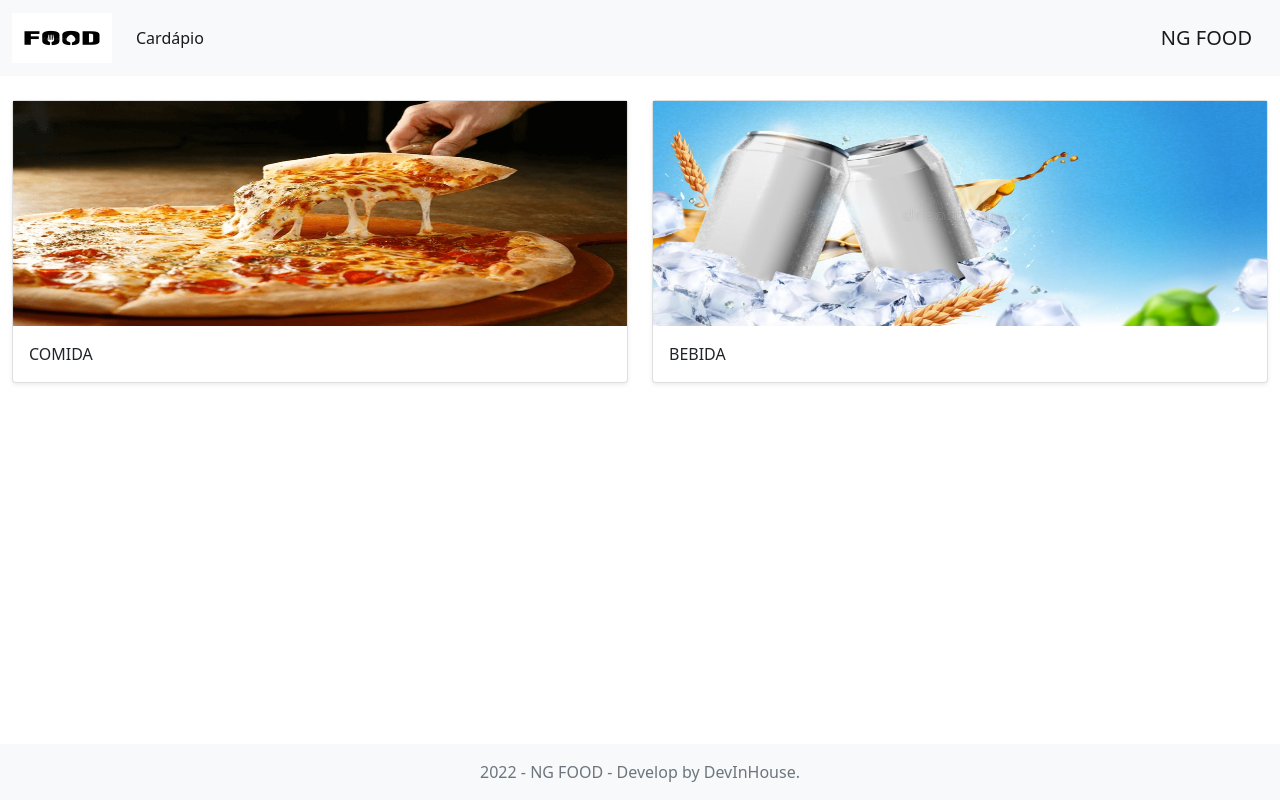
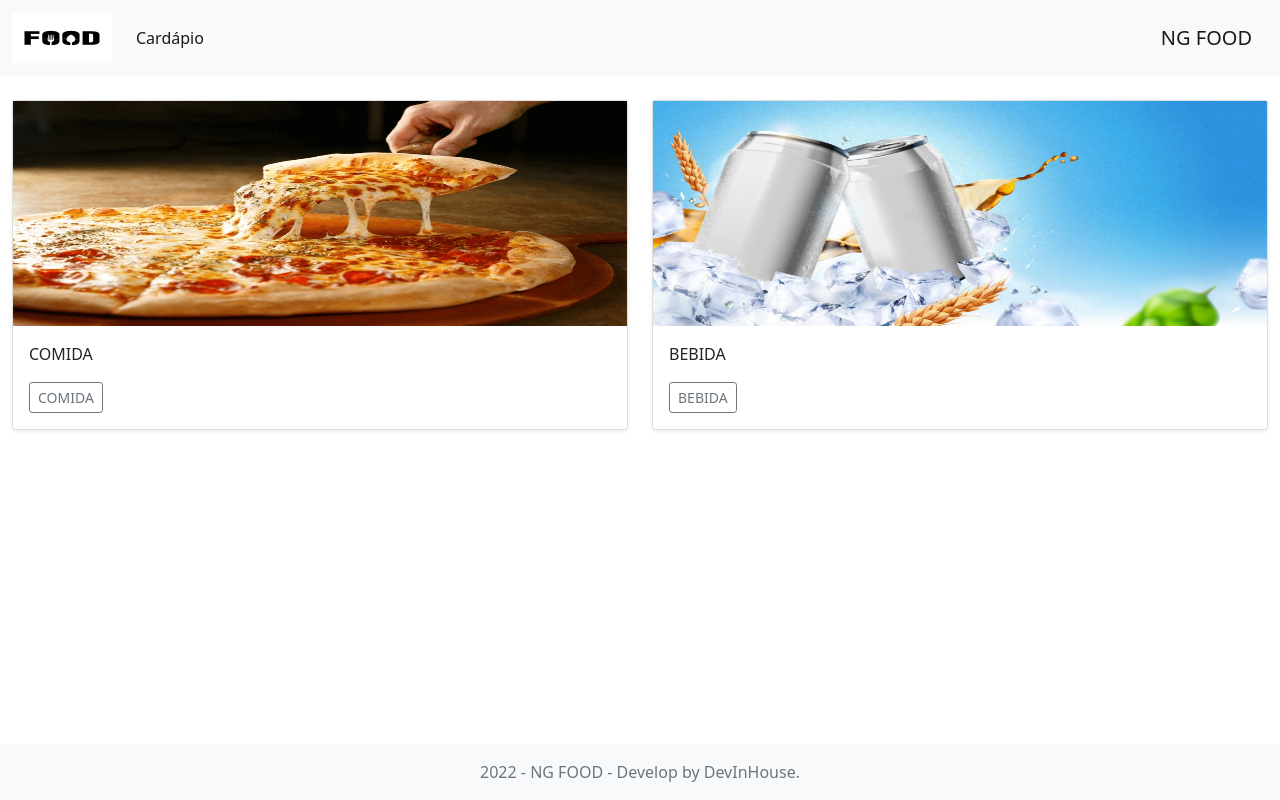
Before and after one commit to NatanVieira/ng-food, an Angular app: page / in a window 1280 px wide. Built offline with nearby package versions, Linux system fonts and the light colour scheme.

Commit message:
M1S08 - ng-food - Exercicio 6.2

```diff
--- a/src/app/components/conteudo/conteudo.component.html
+++ b/src/app/components/conteudo/conteudo.component.html
@@ -6,6 +6,9 @@
                 <img src={{arrItem[0].pathImg}} alt="comida" width="100%" height="225" id="img1">
                 <div class="card-body">
                     <p class="card-text" id="texto1">{{arrItem[0].titulo}}</p>
+                    <div class="btn-group">
+                        <button type="button" class="btn btn-sm btn-outline-secondary" id="btn1" (click)="mostraAlert(arrItem[0].titulo)">{{arrItem[0].titulo}}</button>
+                    </div>
                 </div>
             </div>
         </div>
@@ -15,6 +18,9 @@
                 <img src={{arrItem[1].pathImg}} alt="bebida" width="100%" height="225" id="img2">
                 <div class="card-body">
                     <p class="card-text" id="texto2">{{arrItem[1].titulo}}</p>
+                    <div class="btn-group">
+                        <button type="button" class="btn btn-sm btn-outline-secondary" id="btn2" (click)="mostraAlert(arrItem[1].titulo)">{{arrItem[1].titulo}}</button>
+                    </div>
                 </div>
             </div>
         </div>
--- a/src/app/components/conteudo/conteudo.component.ts
+++ b/src/app/components/conteudo/conteudo.component.ts
@@ -7,7 +7,7 @@ import { Component} from '@angular/core';
 })
 
 export class ConteudoComponent {
-  constructor() { }
+  constructor() {  }
 
   arrItem = [
     {
@@ -20,4 +20,7 @@ export class ConteudoComponent {
     }
   ]
 
+  mostraAlert(titulo: string) {
+    alert(titulo);
+  }
 }
```
